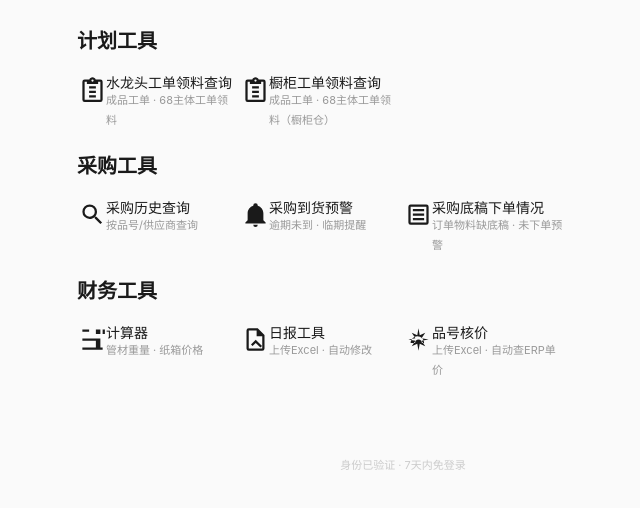
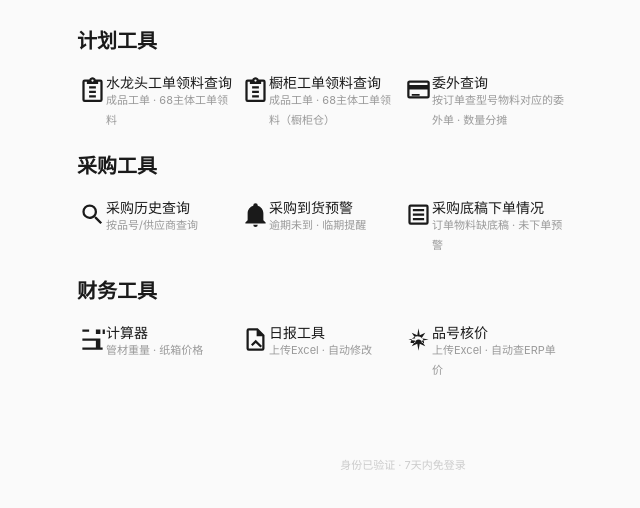
Before and after one commit to imthefirstuser/SEDN-Flame, a plain HTML site: page pages/tools.html in a window 1280 px wide. Shown: the part 182-690 px from the top of the page, without its empty margins (237-877 px from the left). Drawn offline with Linux system fonts and the light colour scheme.

Commit message:
add: 计划工具 / 委外查询（apps.sedn-group.com/ww-query）

```diff
--- a/pages/tools.html
+++ b/pages/tools.html
@@ -42,6 +42,13 @@
       <div>
         <h5>橱柜工单领料查询</h5>
         <span>成品工单 · 68主体工单领料（橱柜仓）</span>
+      </div>
+    </a>
+    <a class="card" href="https://apps.sedn-group.com/ww-query/">
+      <svg viewBox="0 0 24 24"><path d="M20,8H4V6H20M20,18H4V12H20M20,4H4C2.89,4 2,4.89 2,6V18A2,2 0 0,0 4,20H20A2,2 0 0,0 22,18V6C22,4.89 21.1,4 20,4M6,9.5V11H11V9.5H6M6,16V17.5H13V16H6Z"/></svg>
+      <div>
+        <h5>委外查询</h5>
+        <span>按订单查型号物料对应的委外单 · 数量分摊</span>
       </div>
     </a>
   </div>
```
